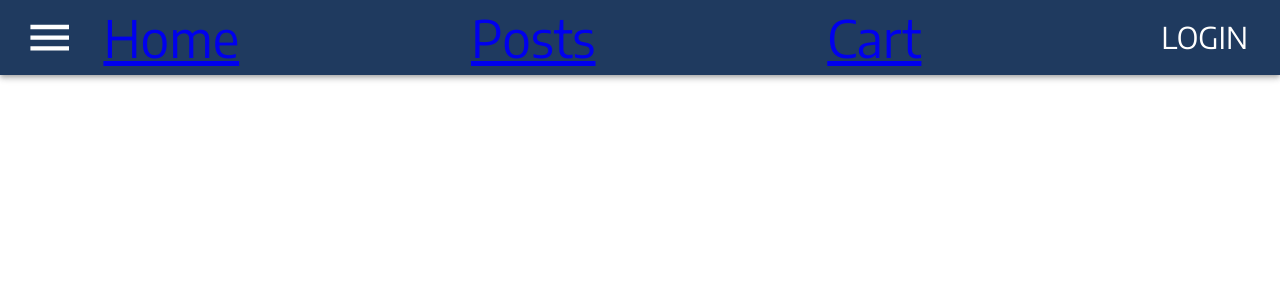
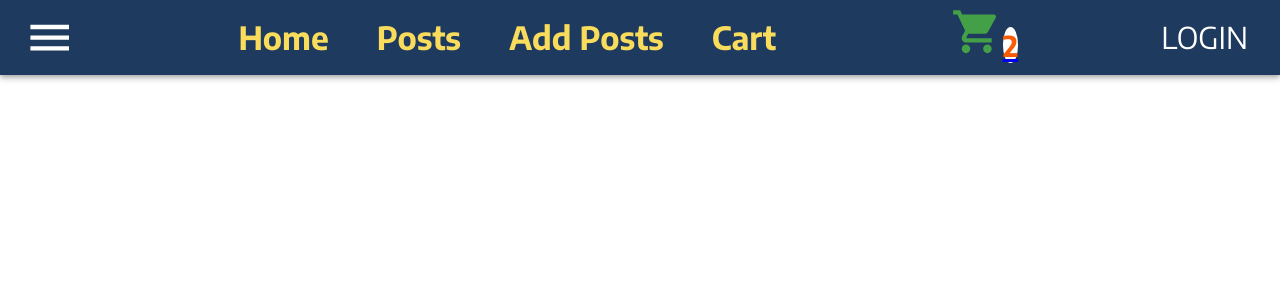
Before and after one commit to AntonVak/cart-shop-phone, a React (Vite) app: page / in a window 1280 px wide. Shown: the top 300 px of the page. Built offline with nearby package versions, Linux system fonts and the light colour scheme.

Commit message:
add icon cart

```diff
--- a/package.json
+++ b/package.json
@@ -15,6 +15,7 @@
     "@mui/icons-material": "^5.14.9",
     "@mui/material": "^5.14.10",
     "@reduxjs/toolkit": "^1.9.5",
+    "axios": "^1.5.1",
     "localforage": "^1.10.0",
     "match-sorter": "^6.3.1",
     "react": "^18.2.0",
--- a/src/components/Header/Header.jsx
+++ b/src/components/Header/Header.jsx
@@ -7,14 +7,16 @@ import {
   Typography,
 } from "@mui/material";
 import MenuIcon from "@mui/icons-material/Menu";
+import { ShoppingCart } from "@mui/icons-material";
+import { StyledLink, StyledSpan, styles } from "./HeaderStyle";
+import { green } from "@mui/material/colors";
 import { Link } from "react-router-dom";
-import { styles } from "./HeaderStyle";
 
 const Header = () => {
   return (
     <Box sx={{ flexGrow: 1 }}>
       <AppBar position="static" sx={styles.header}>
-        <Toolbar>
+        <Toolbar sx={styles.toolbar}>
           <IconButton
             size="large"
             edge="start"
@@ -25,15 +27,19 @@ const Header = () => {
             <MenuIcon />
           </IconButton>
 
-          <Typography variant="h5" component="div" sx={{ flexGrow: 1 }}>
-            <Link to={'/home'}>Home</Link>
+          <Typography variant="h5" component="div" sx={styles.link}>
+            <StyledLink to={"/home"}>Home</StyledLink>
+            <StyledLink to={"/posts"}>Posts</StyledLink>
+            <StyledLink to={"/add"}>Add Posts</StyledLink>
+            <StyledLink to={"/cart"}>Cart</StyledLink>
           </Typography>
-          <Typography variant="h5" component="div" sx={{ flexGrow: 1 }}>
-            <Link to={"/posts"}>Posts</Link>
+          <Typography component="div" sx={styles.cartIcon} >
+            <Link to={"/cart"}>
+              <ShoppingCart sx={{ ml: 5, color: green[600] }} />
+              <StyledSpan>2</StyledSpan>
+            </Link>
           </Typography>
-          <Typography variant="h5" component="div" sx={{ flexGrow: 1 }}>
-            <Link to={"/cart"}>Cart</Link>
-          </Typography>
+
           <Button color="inherit">Login</Button>
         </Toolbar>
       </AppBar>
--- a/src/components/Header/HeaderStyle.js
+++ b/src/components/Header/HeaderStyle.js
@@ -1,14 +1,47 @@
+import styled from "@emotion/styled";
+import { Link } from "react-router-dom";
+
+export const StyledLink = styled(Link)`
+  text-decoration: none;
+  color: #f9dc5c;
+
+  &:hover {
+    border-bottom: 2px solid #f9dc5c;
+  }
+`;
+
 export const styles = {
   header: {
     backgroundColor: { sm: "#FF5666", md: "#393A10", lg: "#1F3A5F" },
-    fontFamily:{sm: 'Sora', md: 'Encode Sans'},
+    fontFamily: { sm: "Sora", md: "Encode Sans" },
   },
-  wrap: { textAlign: "center", position: "relative", paddingTop: "25px" },
-  closeBtn: {
-    position: "absolute",
-    right: "10px",
-    top: "0",
+  toolbar: {
+    display: "flex",
+    justifyContent: "space-between",
   },
-  section: { paddingTop: '20px', paddingBottom: '20px' },
-  title: { textAlign: 'center' },
+  link: {
+    display: "flex",
+    gap: "3rem",
+    fontSize: "2rem",
+    fontWeight: "600",
+  },
+  cartIcon: {
+    display: "flex",
+    alignItems: "center",
+    justifyContent: "center",
+    textDecoration: 'none',
+  },
 };
+
+export const StyledSpan = styled.span`
+  /* display: block; */
+  /* height: "2rem";
+  width: "2rem"; */
+  background-color: white;
+  color: #F75C03;
+  border-radius: 50%;
+  font-size: 1.8rem;
+  font-weight: 700;
+
+
+`;
```
Also changed, not shown: 1 other file (tests, documents, lock files or other folders).
